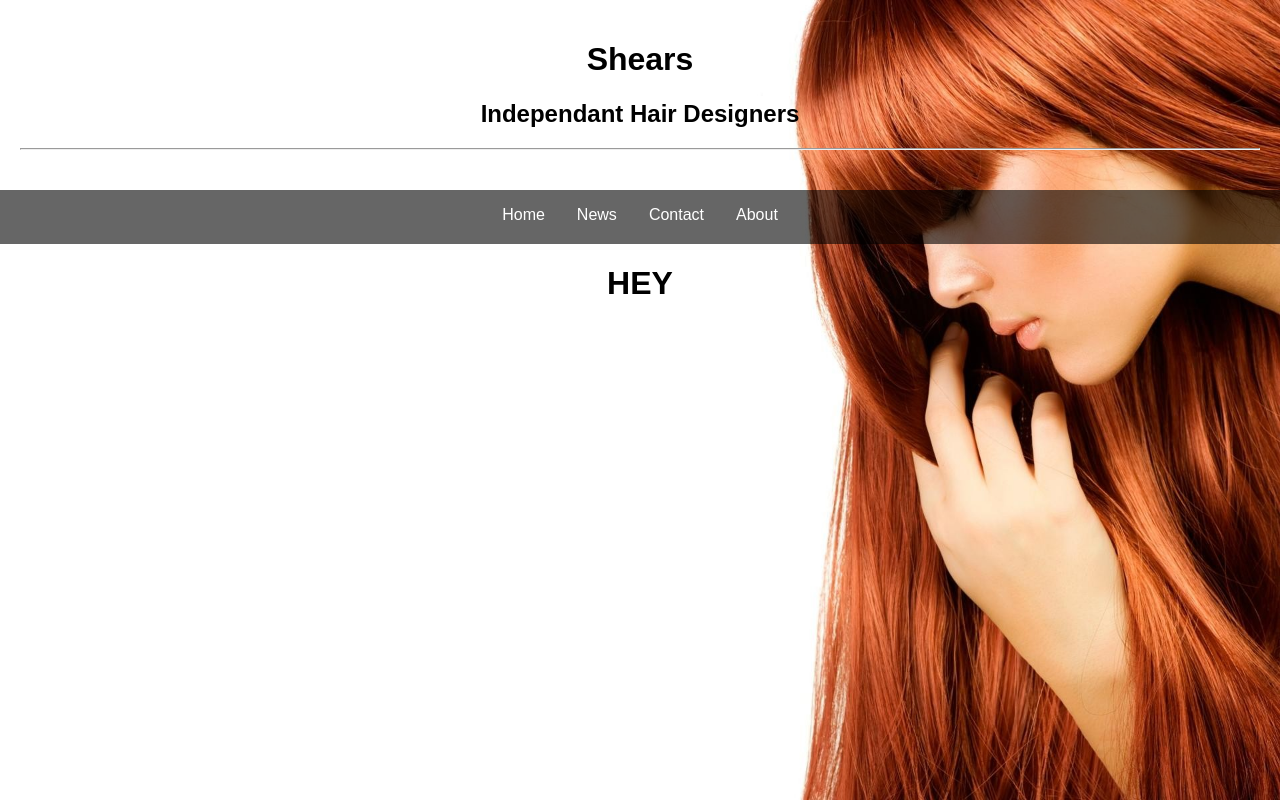
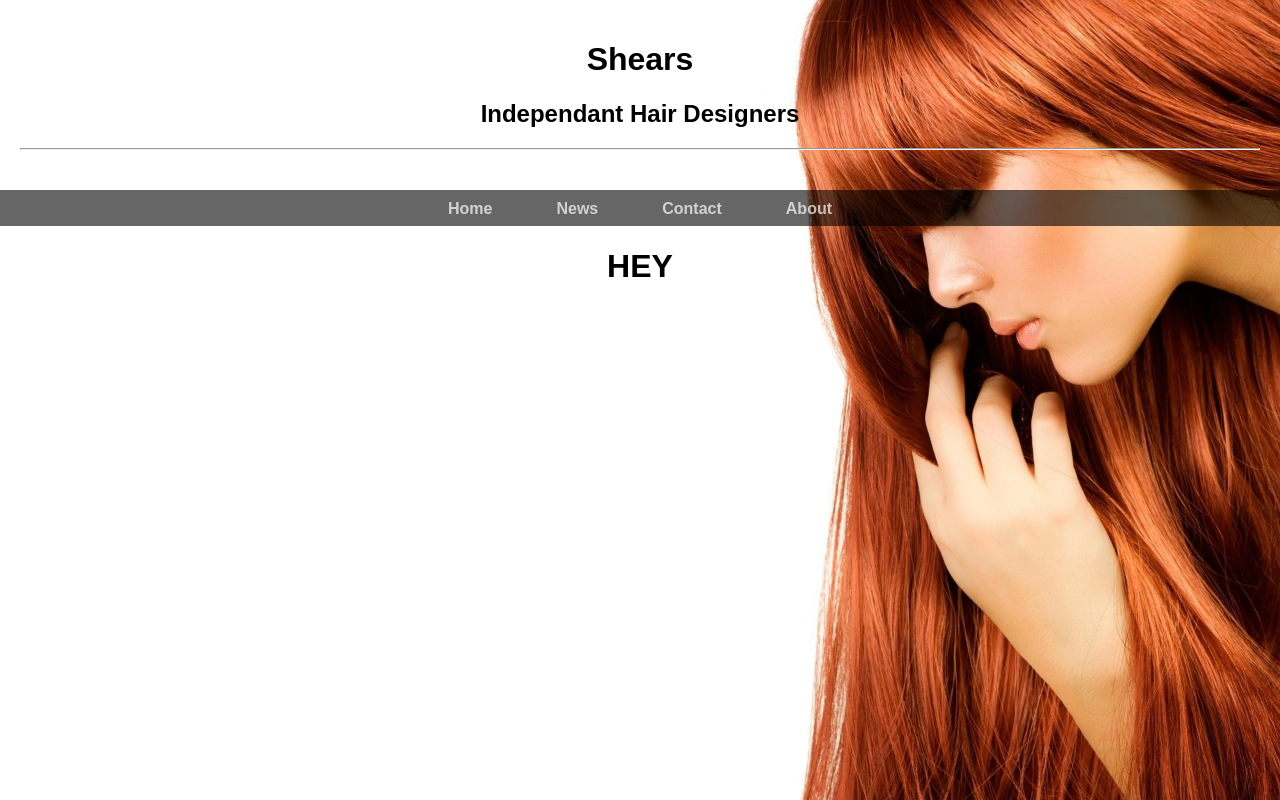
Before and after one commit to mdjurdj1/Shears, a React (Create React App) app: page / in a window 1280 px wide. Built offline with nearby package versions, Linux system fonts and the light colour scheme.

Commit message:
Added styling to navbar selected

```diff
--- a/src/components/Navbar/navbar.css
+++ b/src/components/Navbar/navbar.css
@@ -17,18 +17,19 @@ nav#navbar li {
 
 nav#navbar li a {
     display: block;
-    color: white;
+    color: rgba(255, 255, 255, 0.7);
+    font-weight: bold;
     text-align: center;
-    padding: 1em;
+    padding: 0.6em 2em 0.3em 2em;
     text-decoration: none;
 }
 
 nav#navbar li a:hover:not(.selected) {
-    background-color: red
+    color: white
 }
 
 .selected {
-    background-color: red;
+    color: red
 }
 
 @media screen and (max-width: 600px){
```
